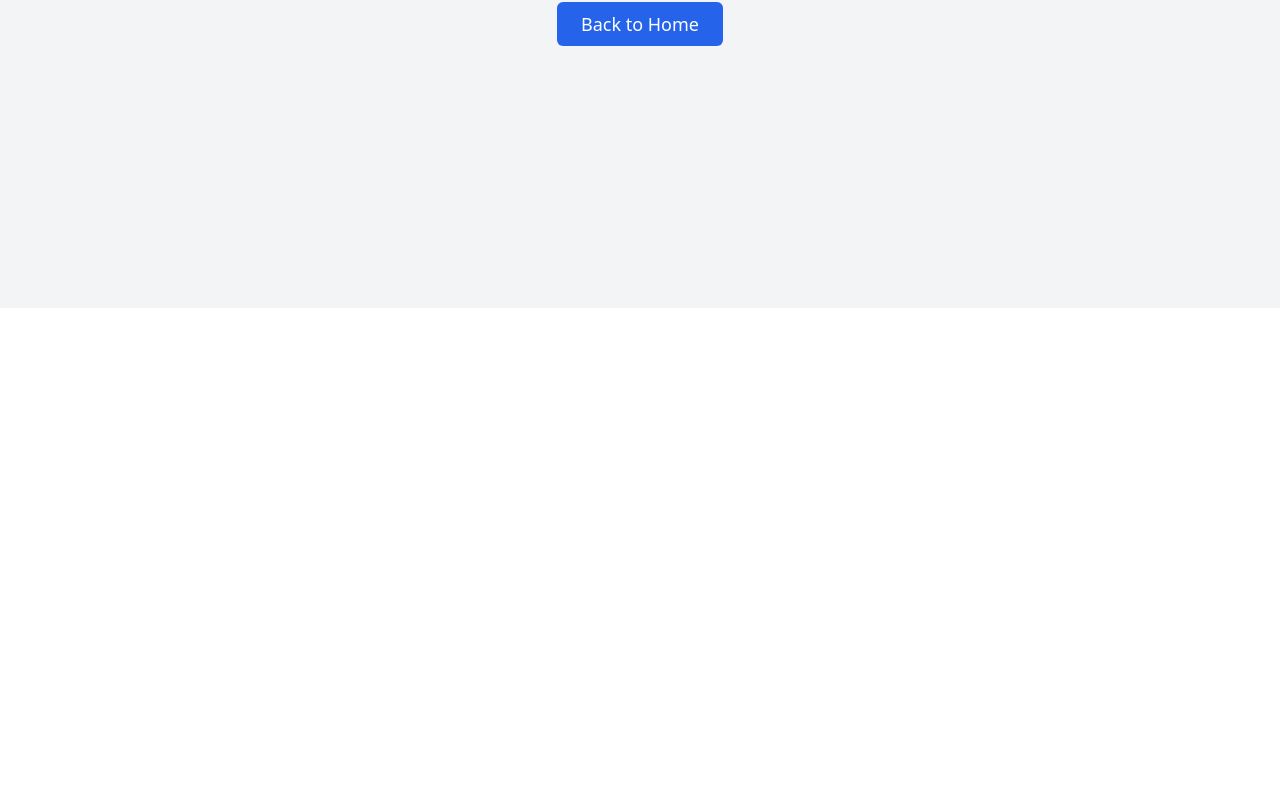
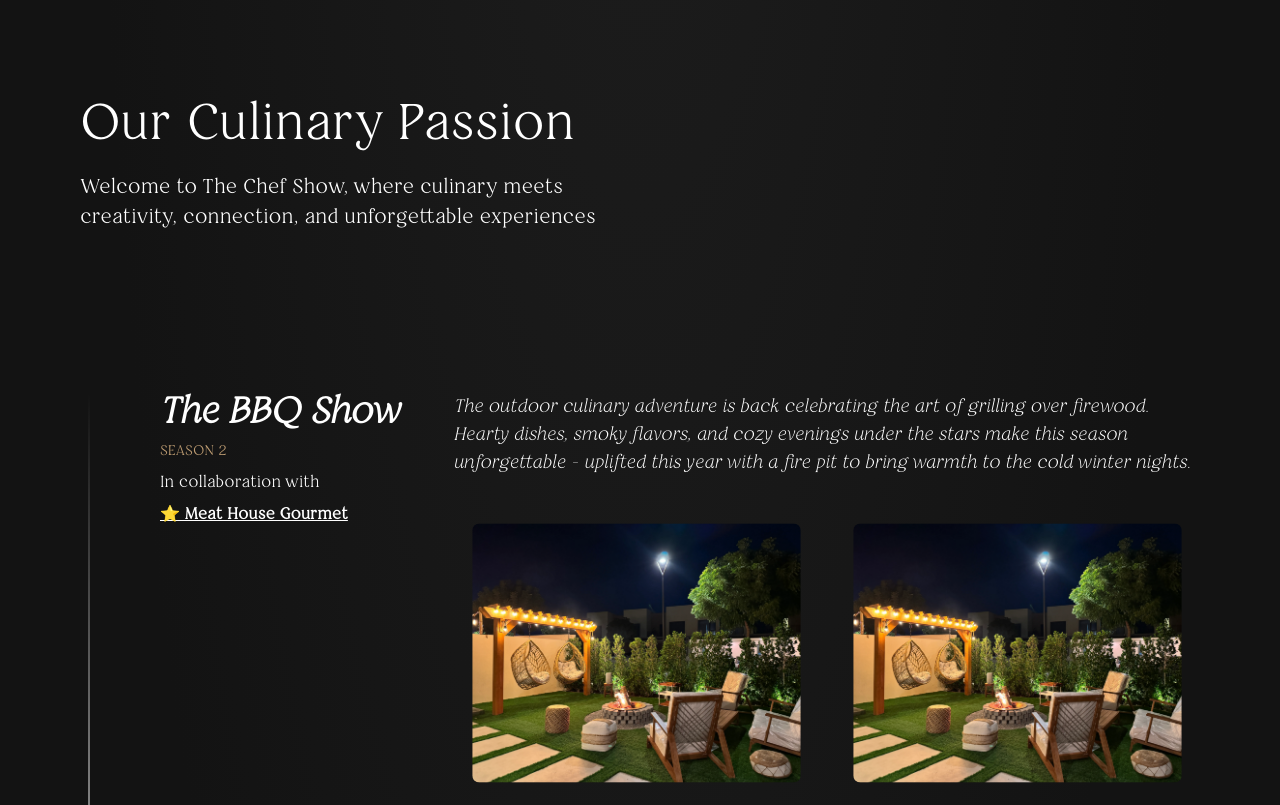
Before and after one commit to Safeya-Yasien/the-chef-show, a React (Vite) app: page /past-shows in a window 1280 px wide. Before the commit this address had no page. Shown: the part 492-1297 px from the top of the page. Before the commit the page ends 800 px from the top, so only its background shows below. Built offline with nearby package versions, Linux system fonts and the light colour scheme.

Commit message:
update 7 files

```diff
--- a/package.json
+++ b/package.json
@@ -15,10 +15,12 @@
     "clsx": "^2.1.1",
     "embla-carousel-react": "^8.5.1",
     "lucide-react": "^0.469.0",
+    "motion": "^11.18.0",
     "react": "^18.3.1",
     "react-calendar": "^5.1.0",
     "react-dom": "^18.3.1",
     "react-icons": "^5.4.0",
+    "react-intersection-observer": "^9.15.0",
     "react-router-dom": "^7.0.1",
     "tailwind-merge": "^2.6.0",
     "tailwindcss-animate": "^1.0.7",
--- a/src/components/hero/Hero.tsx
+++ b/src/components/hero/Hero.tsx
@@ -25,7 +25,7 @@ const Hero = () => {
 
   return (
     <div
-      className="bg-no-repeat bg-cover bg-center rounded-br-[120px] rounded-bl-[120px]  h-screen
+      className="hero-section bg-no-repeat bg-cover bg-center rounded-br-[120px] rounded-bl-[120px]  h-screen
   flex flex-col items-center justify-center relative"
       style={{ backgroundImage: `url(${bgImages[currentIndex]})` }}
     >
--- a/src/components/sectionHeader/SectionHeader.tsx
+++ b/src/components/sectionHeader/SectionHeader.tsx
@@ -19,7 +19,7 @@ const SectionHeader = ({
 }: ISectionHeaderProps) => {
   return (
     <div
-      className="rounded-br-[120px] rounded-bl-[120px] border-b border-[#C19F74] flex flex-col items-center justify-center h-[420px] text-center
+      className="hero-section rounded-br-[120px] rounded-bl-[120px] border-b border-[#C19F74] flex flex-col items-center justify-center h-[420px] text-center
               bg-no-repeat bg-center"
       style={{ backgroundImage: `url(${backgroundImage})` }}
     >
--- a/src/components/shared/navbar/Navbar.tsx
+++ b/src/components/shared/navbar/Navbar.tsx
@@ -1,9 +1,10 @@
-import { useState } from "react";
+import { useEffect, useState } from "react";
 import { Link, useLocation } from "react-router-dom";
 
 const navLinks = [
   { to: "/", label: "Home" },
   { to: "/reservation", label: "Reservation" },
+  { to: "/past-shows", label: "Past Shows" },
   { to: "/contactus", label: "Contact" },
 ];
 
@@ -42,8 +43,30 @@ export function Navbar() {
     setIsMenuOpen(false);
   };
 
+  const [isScrolled, setIsScrolled] = useState(false);
+
+  useEffect(() => {
+    const handleScroll = () => {
+      const heroSection = document.querySelector(".hero-section");
+      if (!heroSection) return;
+
+      const heroBottom = heroSection.getBoundingClientRect().bottom;
+      setIsScrolled(heroBottom <= 88);
+    };
+
+    window.addEventListener("scroll", handleScroll);
+    handleScroll();
+
+    return () => window.removeEventListener("scroll", handleScroll);
+  }, []);
+
   return (
-    <header className="border-b-[0.5px] border-b-[#FFFFFF80] bg-transparent fixed w-full top-0 left-0 z-50 h-[88px] bg-black backdrop-blur-2xl">
+    <header
+      className={`border-b-[0.5px] border-b-[#FFFFFF80]  fixed w-full top-0 left-0 z-50 h-[88px]
+    transition-all duration-300 ${
+      isScrolled ? "backdrop-blur-2xl" : "bg-transparent"
+    } `}
+    >
       <nav className="w-full h-full z-20 top-0 start-0 px-4 xl:px-[60px]">
         <div className="flex flex-wrap items-center justify-between mx-auto px-4 h-full">
           {/* logo */}
--- /dev/null
+++ b/src/pages/PastShows.tsx
@@ -0,0 +1,185 @@
+import { SectionHeader } from "@/components";
+import group from "../assets/images/group.png";
+import hero1 from "../assets/images/hero1.webp";
+import { motion } from "framer-motion";
+
+const words = ["passion", "adventure", "story", "journey", "experience"];
+
+const PastShows = () => {
+  return (
+    <div className="  ">
+      {/* hero */}
+
+      <SectionHeader
+        title="Past Shows"
+        breadcrumbLink="past-shows"
+        backgroundImage={group}
+      />
+
+      {/* timeLine */}
+      <div className="px-[20px] md:px-[80px]  mt-40">
+        <h2 className="capitalize text-white font-restora text-[50px] mb-[10px]">
+          our Culinary {""}
+          <motion.span>{words[0]}</motion.span>
+        </h2>
+        <p className="text-white text-[20px] font-restora">
+          Welcome to The Chef Show, where culinary meets
+          <br /> creativity, connection, and unforgettable experiences
+        </p>
+
+        {/* timeline */}
+        <div className="font-restora relative mt-40">
+          {/* Main Timeline Line */}
+          <div className="absolute left-2 top-0 w-[2px] h-full bg-gradient-to-b from-transparent via-neutral-200 to-transparent"></div>
+
+          {/* first event */}
+          <div className="flex flex-col md:flex-row gap-10  ">
+            {/* left */}
+            <div className=" w-full relative bg-transparent pl-20 md:w-[50rem]">
+              <div className="sticky top-[150px] top- z-30 flex flex-col gap-2 ">
+                <h3 className="text-4xl font-bold text-white  font-restora italic">
+                  The BBQ Show
+                </h3>
+                <p className=" text-[#C19F74] text-[14px] uppercase leading-5 font-restora">
+                  Season 2
+                </p>
+                <span className=" text-white inline-block text-[16px] leading-5 text-start mt-1 font-restora">
+                  In collaboration with
+                </span>
+                <a
+                  href="#"
+                  rel=""
+                  target="_blank"
+                  className="text-white font-semibold inline-block underline text-[16px] leading-5 text-start mt-1"
+                >
+                  <span>⭐️ Meat House Gourmet</span>
+                </a>
+              </div>
+            </div>
+
+            {/* right */}
+            <div className="pl-20 md:pl-0">
+              <p className="text-white text-lg font-normal mb-8 italic ">
+                The outdoor culinary adventure is back celebrating the art of
+                grilling over firewood. Hearty dishes, smoky flavors, and cozy
+                evenings under the stars make this season unforgettable -
+                uplifted this year with a fire pit to bring warmth to the cold
+                winter nights.
+              </p>
+
+              {/* imgs */}
+              <div className="grid grid-cols-2 gap-4">
+                <div>
+                  <img
+                    src={hero1}
+                    alt="BBQ Show"
+                    loading="lazy"
+                    className="h-32 md:h-72 w-full rounded-lg cursor-pointer object-cover scale-90 hover:scale-100 transition-all duration-300"
+                  />
+                </div>
+                <div>
+                  <img
+                    src={hero1}
+                    alt="BBQ Show"
+                    loading="lazy"
+                    className="h-32 md:h-72 w-full rounded-lg cursor-pointer object-cover scale-90 hover:scale-100 transition-all duration-300"
+                  />
+                </div>
+                <div>
+                  <img
+                    src={hero1}
+                    alt="BBQ Show"
+                    loading="lazy"
+                    className="h-32 md:h-72 w-full rounded-lg cursor-pointer object-cover scale-90 hover:scale-100 transition-all duration-300"
+                  />
+                </div>
+                <div>
+                  <img
+                    src={hero1}
+                    alt="BBQ Show"
+                    loading="lazy"
+                    className="h-32 md:h-72 w-full rounded-lg cursor-pointer object-cover scale-90 hover:scale-100 transition-all duration-300"
+                  />
+                </div>
+              </div>
+            </div>
+          </div>
+
+          {/* second event */}
+          <div className="flex flex-col md:flex-row gap-10 pt-10 md:pt-40 ">
+            {/* left */}
+            <div className=" w-full relative bg-transparent pl-20 md:w-[50rem]">
+              <div className="sticky top-[150px] top- z-30 flex flex-col gap-2">
+                <h3 className="text-4xl font-bold text-white  font-restora italic">
+                  The BBQ Show
+                </h3>
+                <p className=" text-[#C19F74] text-[14px] uppercase leading-5 font-restora">
+                  Season 2
+                </p>
+                <span className=" text-white inline-block text-[16px] leading-5 text-start mt-1 font-restora">
+                  In collaboration with
+                </span>
+                <a
+                  href="#"
+                  rel=""
+                  target="_blank"
+                  className="text-white font-semibold inline-block underline text-[16px] leading-5 text-start mt-1"
+                >
+                  <span>⭐️ Meat House Gourmet</span>
+                </a>
+              </div>
+            </div>
+
+            {/* right */}
+            <div className="pl-20 md:pl-0">
+              <p className="text-white text-lg font-normal mb-8 italic ">
+                The outdoor culinary adventure is back celebrating the art of
+                grilling over firewood. Hearty dishes, smoky flavors, and cozy
+                evenings under the stars make this season unforgettable -
+                uplifted this year with a fire pit to bring warmth to the cold
+                winter nights.
+              </p>
+
+              {/* imgs */}
+              <div className="grid grid-cols-2 gap-4">
+                <div>
+                  <img
+                    src={hero1}
+                    alt="BBQ Show"
+                    loading="lazy"
+                    className="h-32 md:h-72 w-full rounded-lg cursor-pointer object-cover scale-90 hover:scale-100 transition-all duration-300"
+                  />
+                </div>
+                <div>
+                  <img
+                    src={hero1}
+                    alt="BBQ Show"
+                    loading="lazy"
+                    className="h-32 md:h-72 w-full rounded-lg cursor-pointer object-cover scale-90 hover:scale-100 transition-all duration-300"
+                  />
+                </div>
+                <div>
+                  <img
+                    src={hero1}
+                    alt="BBQ Show"
+                    loading="lazy"
+                    className="h-32 md:h-72 w-full rounded-lg cursor-pointer object-cover scale-90 hover:scale-100 transition-all duration-300"
+                  />
+                </div>
+                <div>
+                  <img
+                    src={hero1}
+                    alt="BBQ Show"
+                    loading="lazy"
+                    className="h-32 md:h-72 w-full rounded-lg cursor-pointer object-cover scale-90 hover:scale-100 transition-all duration-300"
+                  />
+                </div>
+              </div>
+            </div>
+          </div>
+        </div>
+      </div>
+    </div>
+  );
+};
+export default PastShows;
--- a/src/routes/AppRouter.tsx
+++ b/src/routes/AppRouter.tsx
@@ -3,6 +3,7 @@ import BookingSuccess from "@/pages/BookingSuccess";
 import Contact from "@/pages/Contact";
 import Error from "@/pages/Error";
 import Home from "@/pages/Home";
+import PastShows from "@/pages/PastShows";
 import Reservation from "@/pages/Reservation";
 import MainLayout from "@layouts/MainLayout/MainLayout";
 import { createBrowserRouter, RouterProvider } from "react-router-dom";
@@ -25,6 +26,10 @@ const router = createBrowserRouter(
         {
           path: "contactus",
           element: <Contact />,
+        },
+        {
+          path: "past-shows",
+          element: <PastShows />,
         },
       ],
     },
```
Also changed, not shown: src/assets/images/hero1.webp (added), 1 other file (tests, documents, lock files or other folders).
